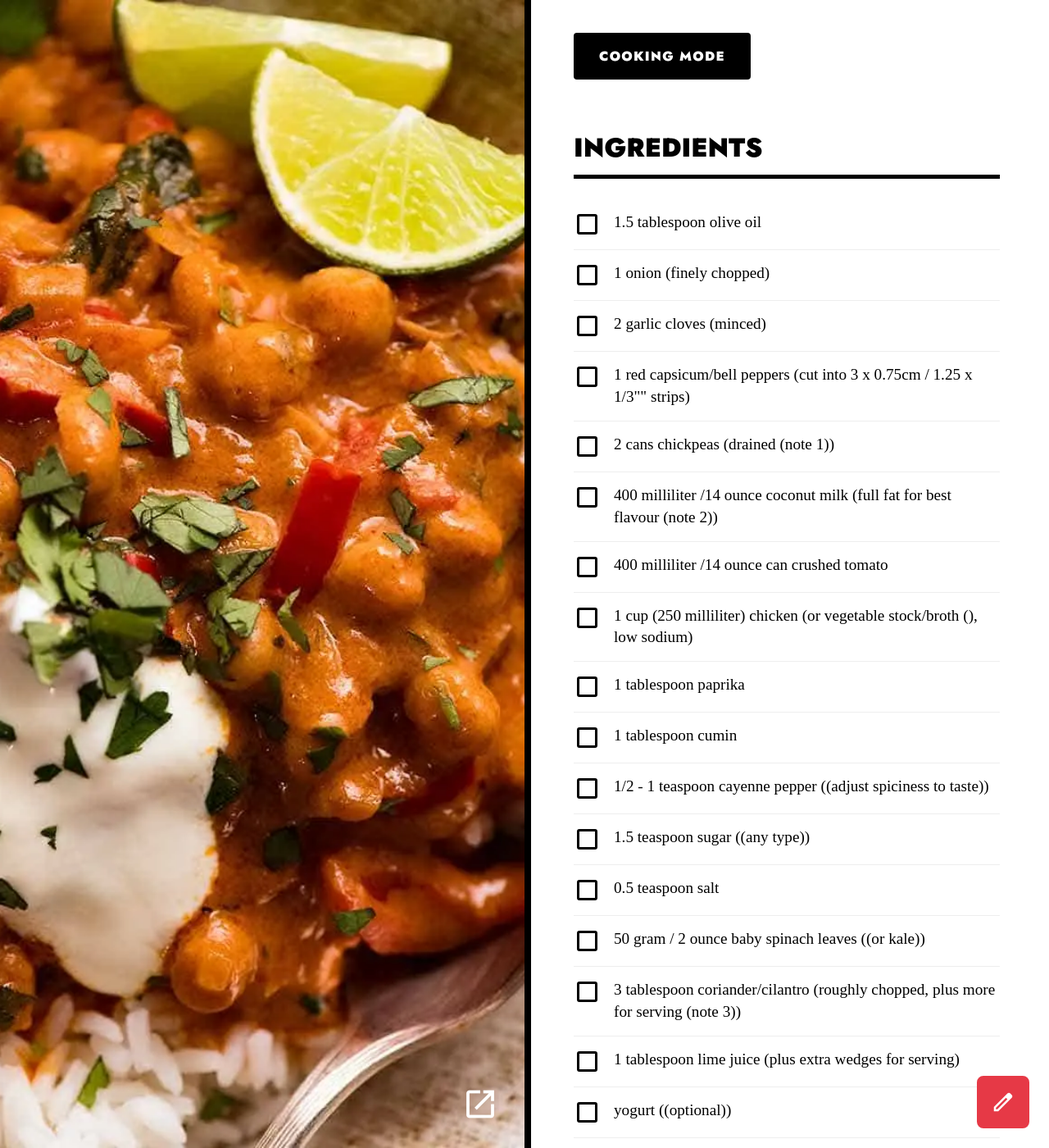
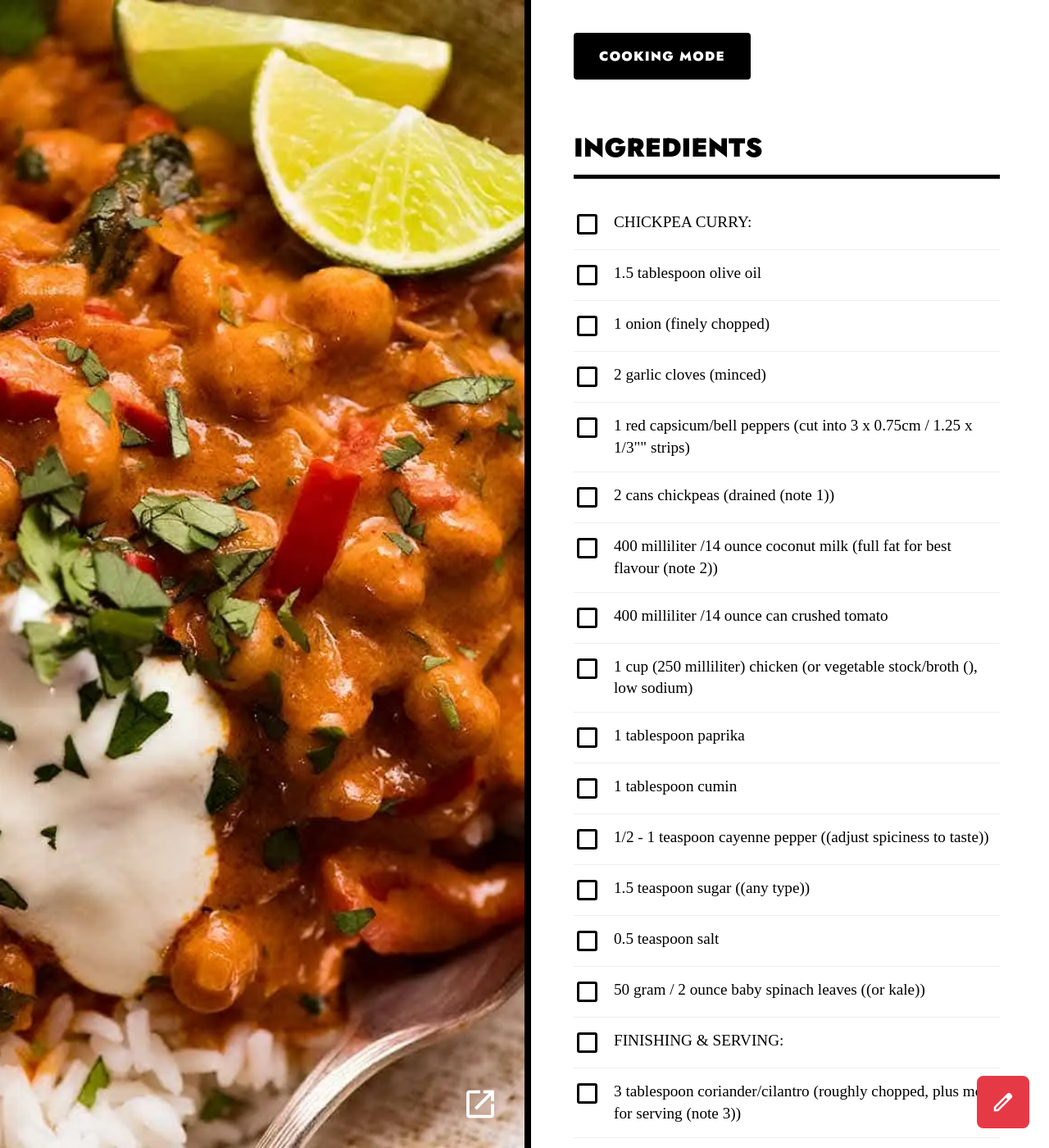
Before and after one commit to amp800/chowdown, a Jekyll site: the page built from _recipes/brazilian-coconut-chickpea-curry.md, in a window 1280 px wide and 1400 px high, scrolled down 617 px. Shown: the whole window at 82% size. Built offline with Jekyll 4.4.1, drawn with Linux system fonts in a browser that asks for light colours.

Commit message:
Edit recipe _recipes/brazilian-coconut-chickpea-curry.md

```diff
--- a/_recipes/brazilian-coconut-chickpea-curry.md
+++ b/_recipes/brazilian-coconut-chickpea-curry.md
@@ -13,6 +13,7 @@ description: A chickpea recipe that even carnivores think is worth making!! The
 yield: 4 servings
 prep_time: '10'
 ingredients:
+- 'CHICKPEA CURRY:'
 - 1.5 tablespoon olive oil
 - 1 onion (finely chopped)
 - 2 garlic cloves (minced)
@@ -27,6 +28,7 @@ ingredients:
 - 1.5 teaspoon sugar ((any type))
 - 0.5 teaspoon salt
 - 50 gram / 2 ounce baby spinach leaves ((or kale))
+- 'FINISHING & SERVING:'
 - 3 tablespoon coriander/cilantro (roughly chopped, plus more for serving (note 3))
 - 1 tablespoon lime juice (plus extra wedges for serving)
 - yogurt ((optional))
```
